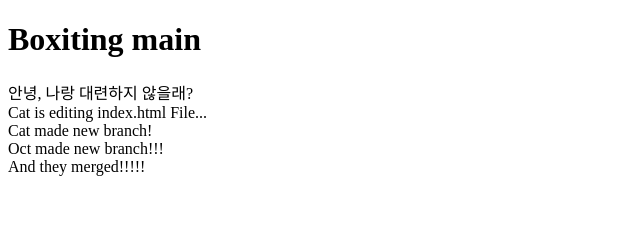
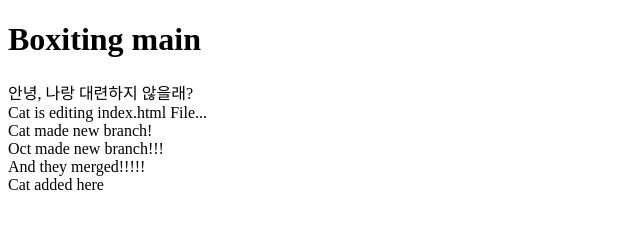
Before and after one commit to kdh8500/git_prac, a plain HTML site: page index.html in a window 1280 px wide. Shown: the whole page, without its empty margins (0-640 px from the left). Drawn offline with Linux system fonts and the light colour scheme.

Commit message:
cat added2

```diff
--- a/index.html
+++ b/index.html
@@ -13,6 +13,8 @@
         <div>Oct made new branch!!!</div>
         <div>And they merged!!!!!</div>
 
+        <div>Cat added here</div>
+
     </body>
 </html>
 
```
